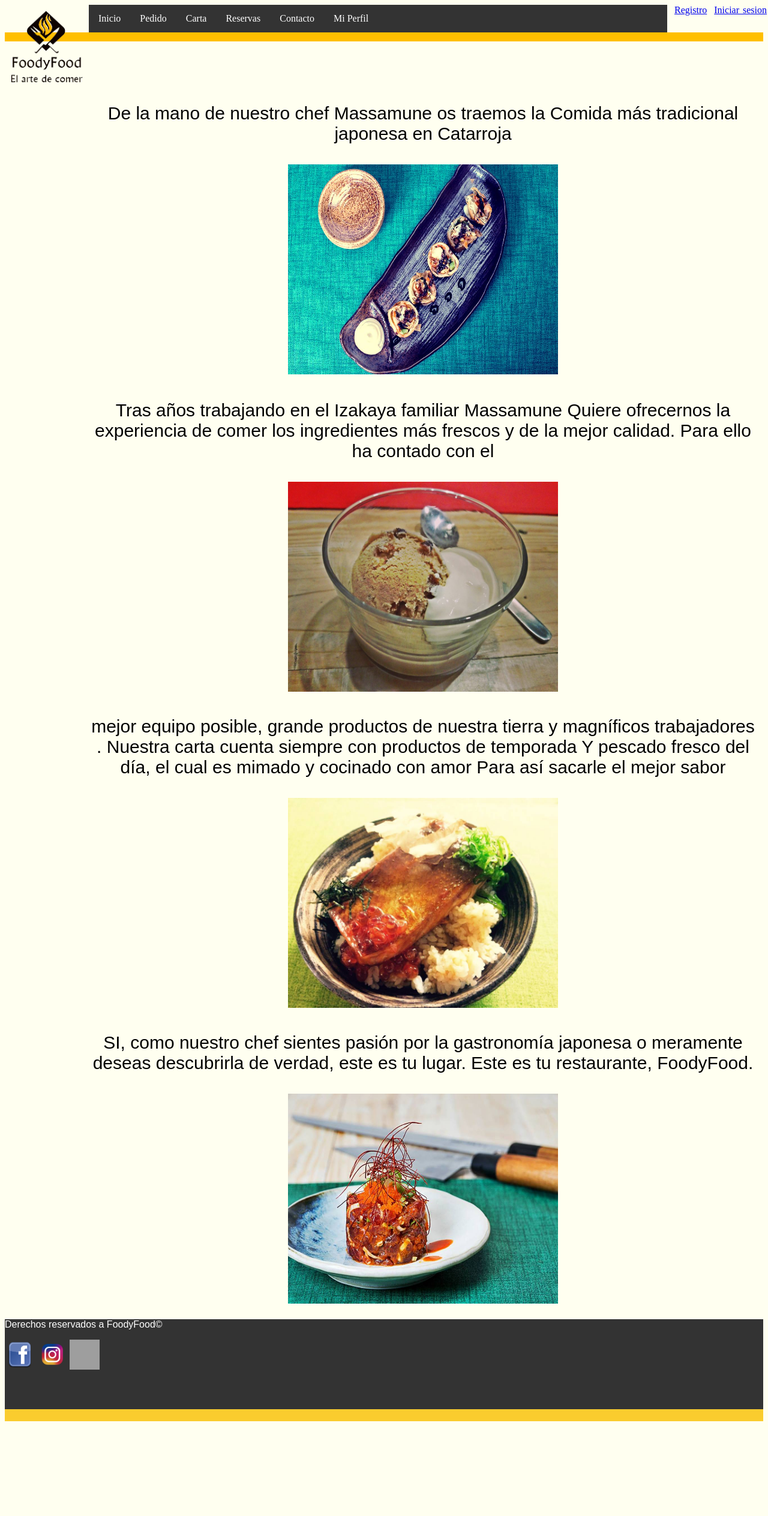
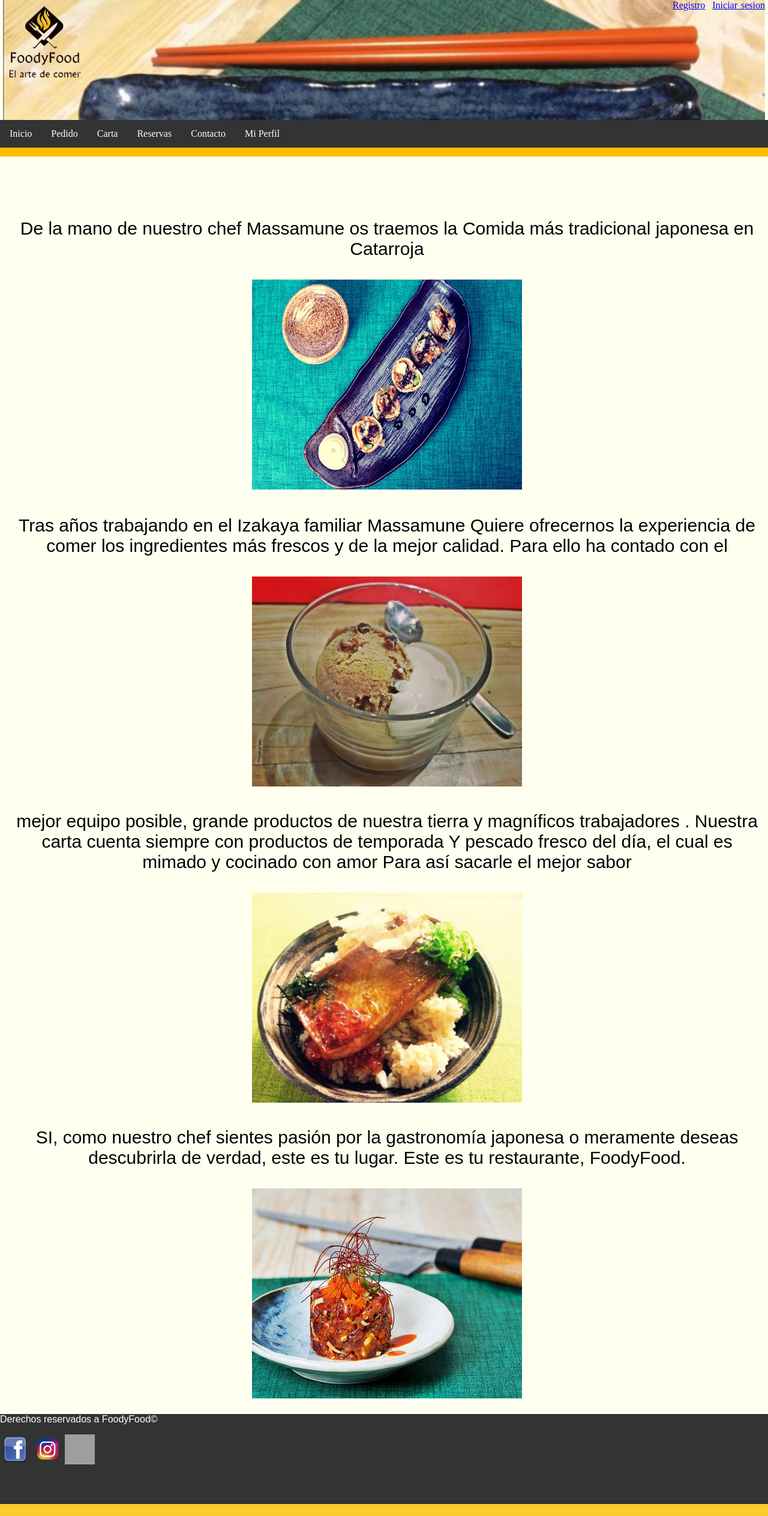
Before and after one commit to palosa/proyecto_Integrado, a PHP site: page / in a window 1280 px wide. Shown: the whole page at 60% size. Before the commit the page ends 2369 px from the top, so only its background shows below. Run offline with PHP 8.4, Linux system fonts and the light colour scheme; grey boxes are pictures that could not be loaded.

Commit message:
arreglo css

```diff
--- a/css/css.css
+++ b/css/css.css
@@ -1,9 +1,7 @@
 body{
-<<<<<<< HEAD
   margin:5px;
-=======
   margin: 0;
->>>>>>> 33b3e8e898273c5a177a70f4faf15db7ebcb6283
+
   width: 100%;
   background-color:#FFFFF0;
   background-image: url("../images/background.png")
@@ -22,12 +20,12 @@ margin: 10px;
 float: left;
 }
 .banner{
-<<<<<<< HEAD
+
   width: 100%;
-=======
+
   margin: 0 auto;
   width: 1270px;
->>>>>>> 33b3e8e898273c5a177a70f4faf15db7ebcb6283
+
   height: 200px;
   border: 3px ;
   background-image: url("../images/banner.png");
```
